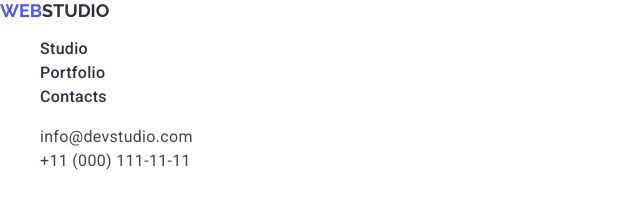
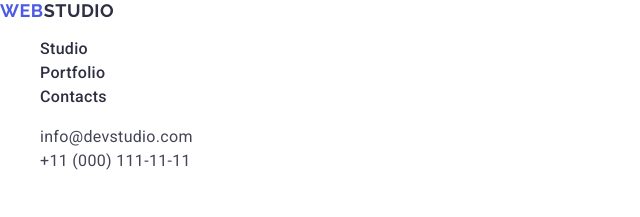
Before and after one commit to KateDzhaman/goit-markup-hw-02, a plain HTML site: page index.html in a window 1280 px wide. Shown: the top 217 px of the page, 0-640 px from the left. Drawn offline with nearby package versions, Linux system fonts and the light colour scheme.

Commit message:
fixed properties

```diff
--- a/css/styles.css
+++ b/css/styles.css
@@ -20,9 +20,10 @@ a {
     font-family: "Raleway", sans-serif;
       font-weight: 700;
       font-size: 18px;
-     line-height: 1.17;
+      line-height: 1.17;
       text-transform: uppercase;
       color: #4d5ae5;
+      letter-spacing: 0.03em
   }
 
 .logo-part {
@@ -89,6 +90,7 @@ background-color: #404BBF;
 .img-illustration-heading {
 font-weight: 500;
 font-size: 20px;
+
 line-height: 1.2;
 letter-spacing: 0.02em;
 color: #2e2f42;
```
